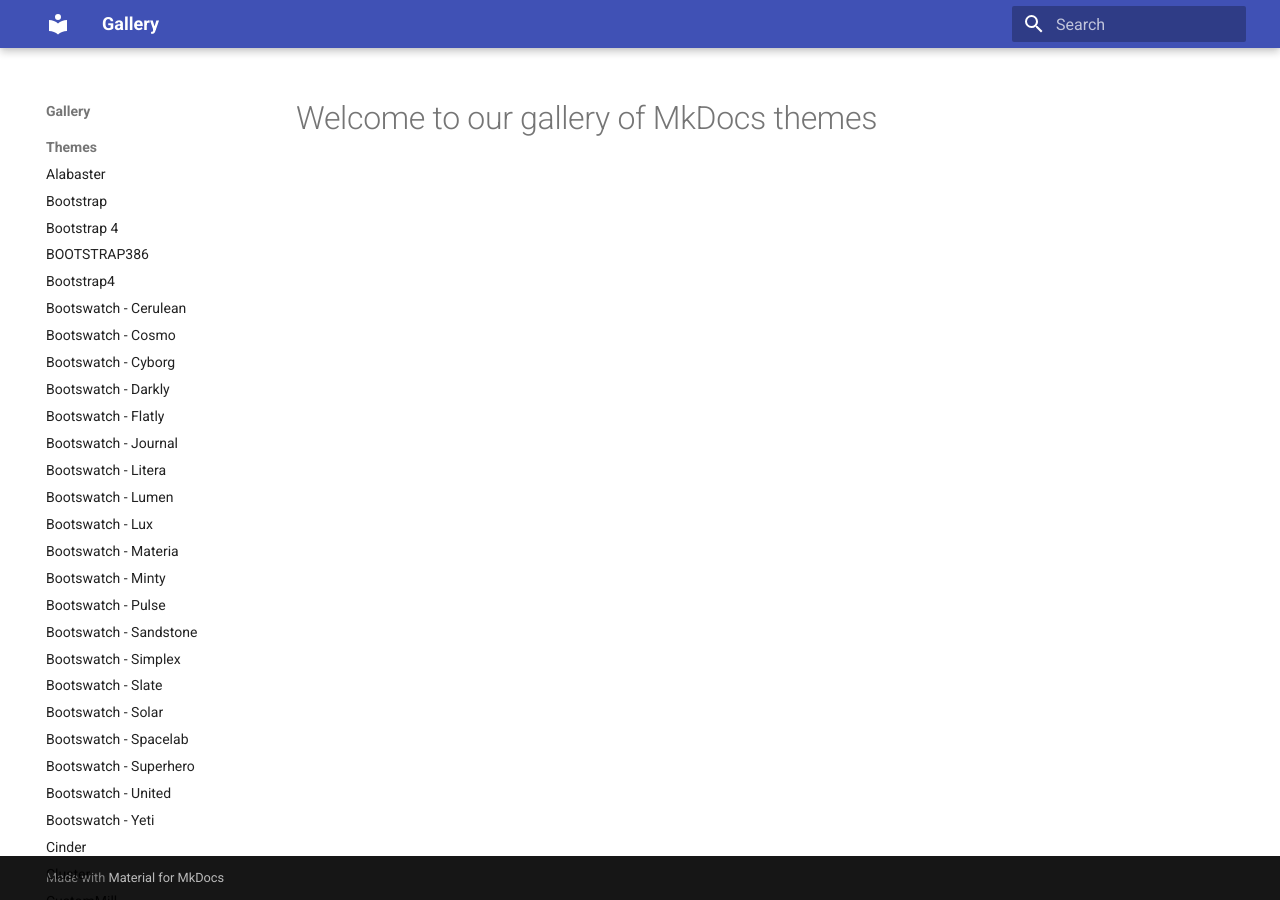
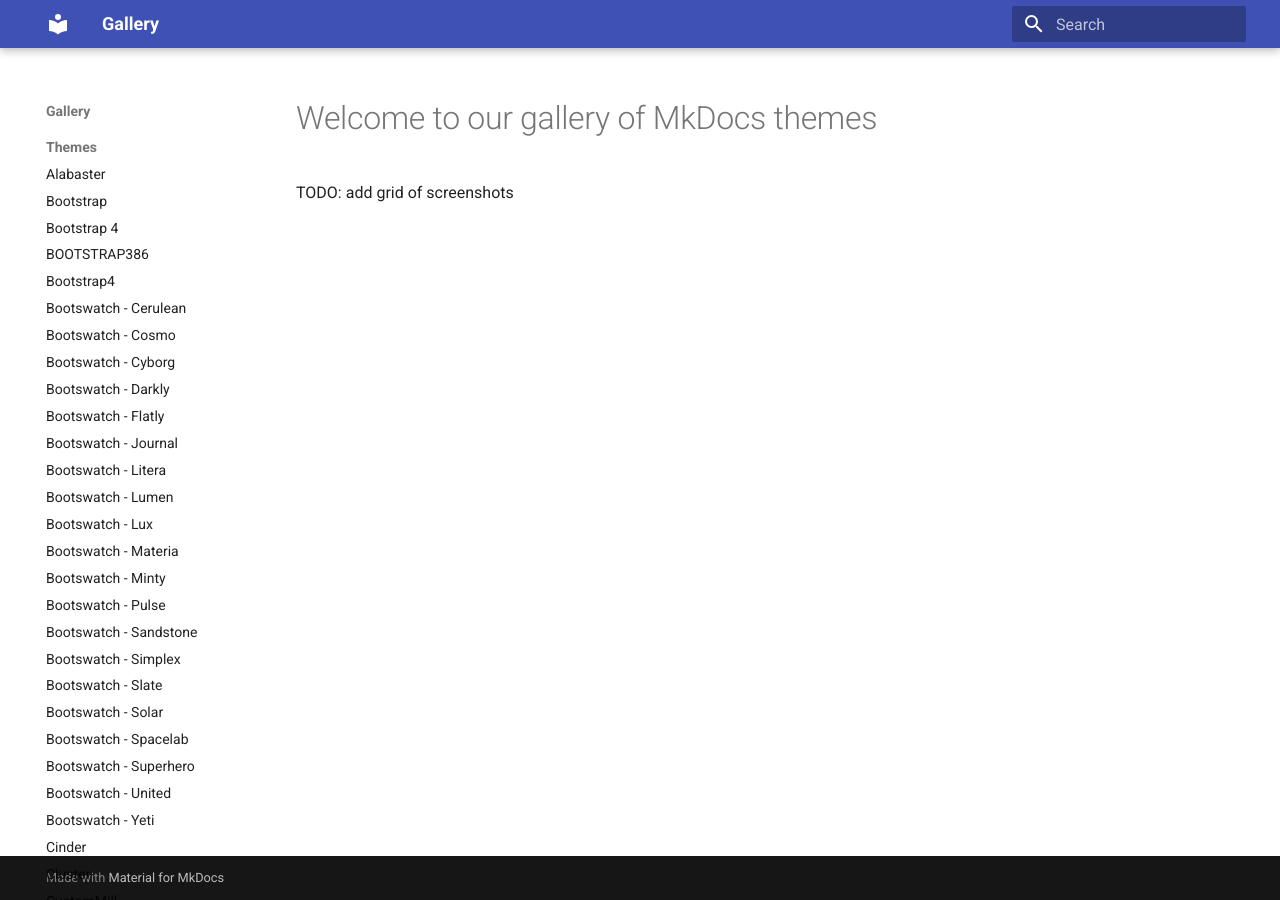
Before and after one commit to pawamoy/mkdocs-gallery, an MkDocs documentation site: the page built from docs/index.md, in a window 1280 px wide. Built offline with MkDocs 1.6.1 and Material for MkDocs 9.7.7, drawn with Linux system fonts in a browser that asks for light colours.

```diff
--- a/docs/index.md
+++ b/docs/index.md
@@ -1 +1,3 @@
 # Welcome to our gallery of MkDocs themes
+
+TODO: add grid of screenshots
```
